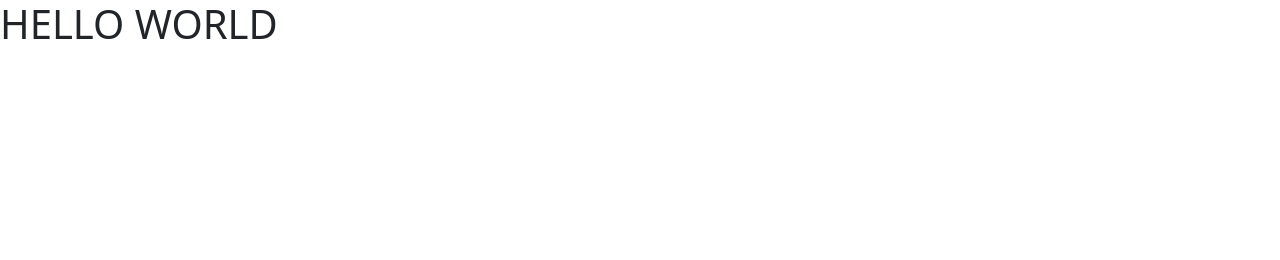
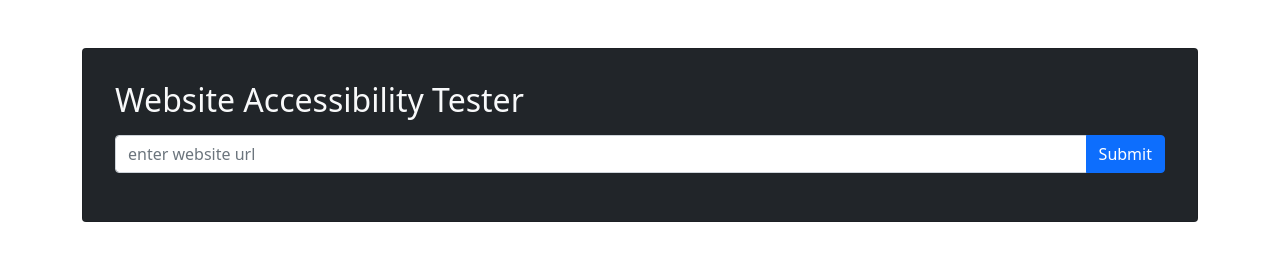
Before and after one commit to masonkimm/Accessibility-Checker, a website: page public/index.html in a window 1280 px wide. Drawn offline with nearby package versions, Linux system fonts and the light colour scheme.

Commit message:
html complete

```diff
--- a/package.json
+++ b/package.json
@@ -5,7 +5,8 @@
   "main": "index.js",
   "scripts": {
     "test": "echo \"Error: no test specified\" && exit 1",
-    "start": "node index"
+    "start": "node index",
+    "dev" : "nodemon index.js"
   },
   "repository": {
     "type": "git",
@@ -21,5 +22,8 @@
   "dependencies": {
     "express": "^4.17.1",
     "pa11y": "^6.1.1"
+  },
+  "devDependencies": {
+    "nodemon": "^2.0.15"
   }
 }
--- a/public/index.html
+++ b/public/index.html
@@ -11,9 +11,39 @@
       crossorigin="anonymous"
     />
     <title>Accessibility Checker</title>
+    <style>
+      .loader {
+        display: none;
+      }
+    </style>
   </head>
   <body>
-    <h1>HELLO WORLD</h1>
+    <!-- <h1>HELLO WORLD</h1>
+     -->
+    <div class="container-sm">
+      <div class="card my-5 p-3 bg-dark text-light">
+        <div class="card-body">
+          <h2 class="mb-3">Website Accessibility Tester</h2>
+          <form action="" id="form">
+            <div class="input-group mb-3">
+              <input
+                type="url"
+                id="url"
+                class="form-control"
+                placeholder="enter website url"
+              />
+              <button type="submit" class="btn btn-primary">Submit</button>
+            </div>
+          </form>
+        </div>
+      </div>
+      <div class="loader text-center">
+        <div class="spinner-border" role="status">
+          <span class="visually-hidden"> loading... </span>
+        </div>
+      </div>
+      <div class="" id="issue"></div>
+    </div>
     <script src="JS/main.js"></script>
   </body>
 </html>
```
